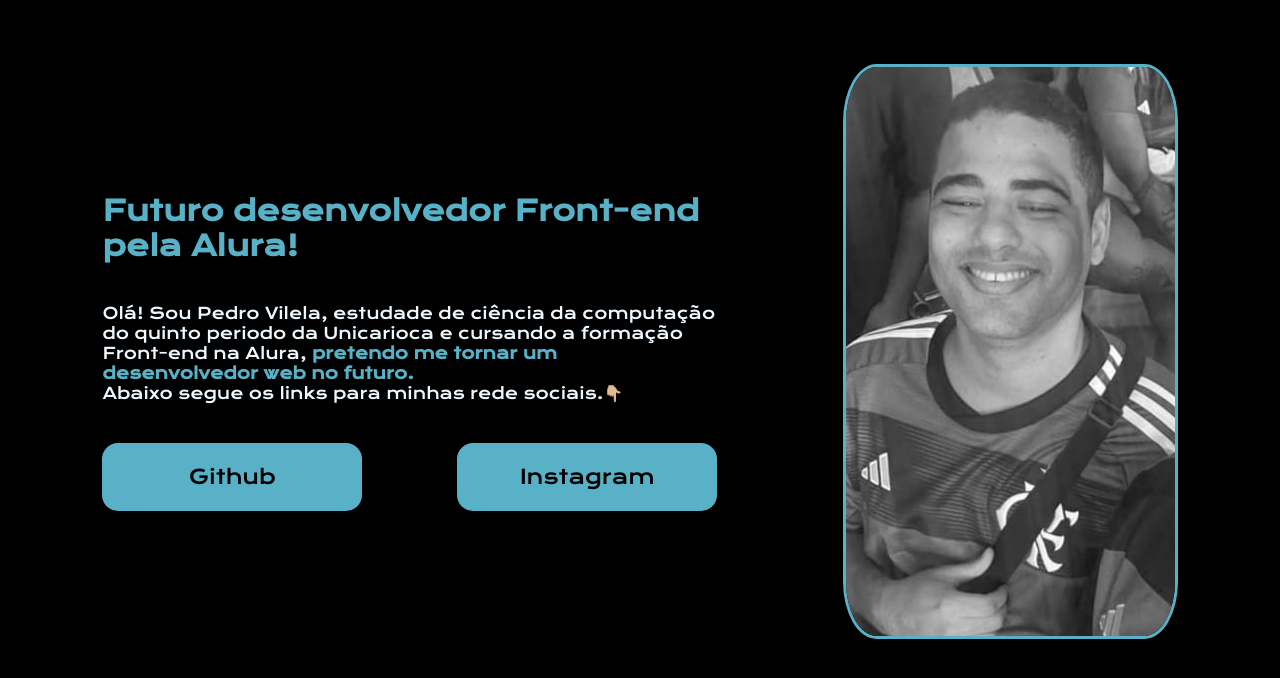
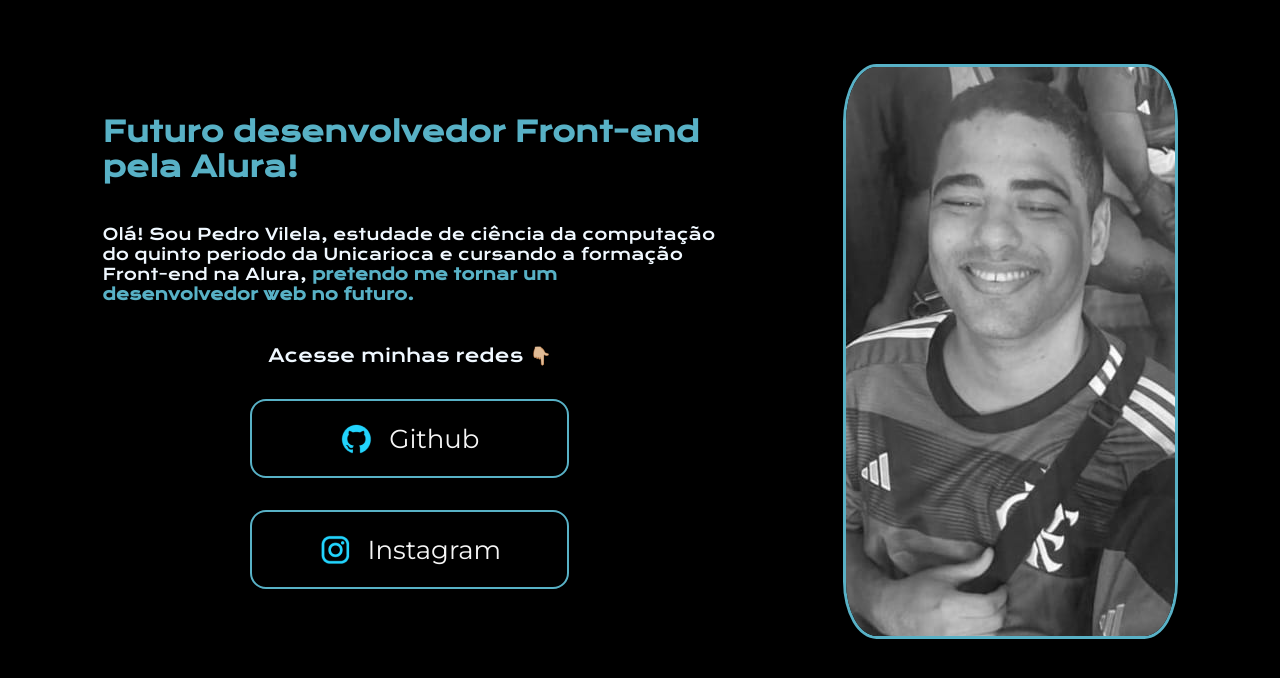
Before and after one commit to pedro7vilela/portifolio, a plain HTML site: page index.html in a window 1280 px wide. Drawn offline with nearby package versions, Linux system fonts and the light colour scheme.

Commit message:
continuação

```diff
--- a/index.html
+++ b/index.html
@@ -14,12 +14,13 @@
             </h1>
             <p>
                 Olá! Sou Pedro Vilela, estudade de ciência da computação do quinto periodo da Unicarioca e cursando a formação Front-end na Alura, <strong class="destaque">pretendo me tornar um desenvolvedor web no futuro.</strong><br>
-                Abaixo segue os links para minhas rede sociais.👇🏼
+
 
             </p>
             <div class="apresentacao__links">
-                <a class="apresentacao__links__link" href="https://github.com">Github</a>
-                <a class="apresentacao__links__link" href="http://instagram.com">Instagram</a>
+                <h2 class="apresentacao__link__subtitulo">Acesse minhas redes 👇🏼 </h2>
+                <a class="apresentacao__links__link" href="https://github.com/pedro7vilela"> <img src="img/github.png" alt=""> Github</a>
+                <a class="apresentacao__links__link" href="http://instagram.com"> <img src="img/instagram.png" alt=""> Instagram</a>
             </div>
 
         </section>
--- a/style.css
+++ b/style.css
@@ -1,4 +1,4 @@
-@import url('https://fonts.googleapis.com/css2?family=Krona+One&family=Montserrat:ital,wght@0,100..900;1,100..900&display=swap');
+@import url('https://fonts.googleapis.com/css2?family=Krona+One&family=Montserrat:wght@400;600&display=swap');
 
 *{
     margin: 0;
@@ -39,23 +39,45 @@ body{
 
 .apresentacao__links{
     display: flex;
+    flex-direction: column;
+    align-items: center;
     justify-content: space-between;
+    gap: 32px;
 }
 
+
+.apresentacao__link__subtitulo{
+    font-size: 18px;
+    font-family: "Krona One", sans-serif;
+    font-weight: 400;
+
+}
+
+
 .apresentacao__links__link{
-    background-color: #58b1c6;
-    width: 260px;
+    display: flex;
+    justify-content: center;
+    gap: 16px;
+    border: 2px solid #58b1c6;
+    width: 315px;
     text-align: center;
     padding: 21.5px 0;
     border-radius: 16px;
     text-decoration: none;
-    color: black;
-    font-family: "Krona One", sans-serif;
-    font-size: 20px;
+    color: #f6f6f6;
+    font-family: 'Montserrat', sans-serif;
+    font-size: 26px;
+    transition: all 0.3s ease;
+}
+
+
+.apresentacao__links__link:hover{
+    background-color: #272727;
+    letter-spacing: 0.2em;
+    box-shadow: 0 0 35px #58b1c6;
 }
 
 .imagem{
     border-radius: 10%;
-    border: solid;
-    border-color: #58b1c6;
+    border: solid #58b1c6;
 }
```
Also changed, not shown: img/github.png (added), img/instagram.png (added), img/linkedin.png (added), img/twitch.png (added), img/twitter-novo.png (added), img/twitter.png (added).
